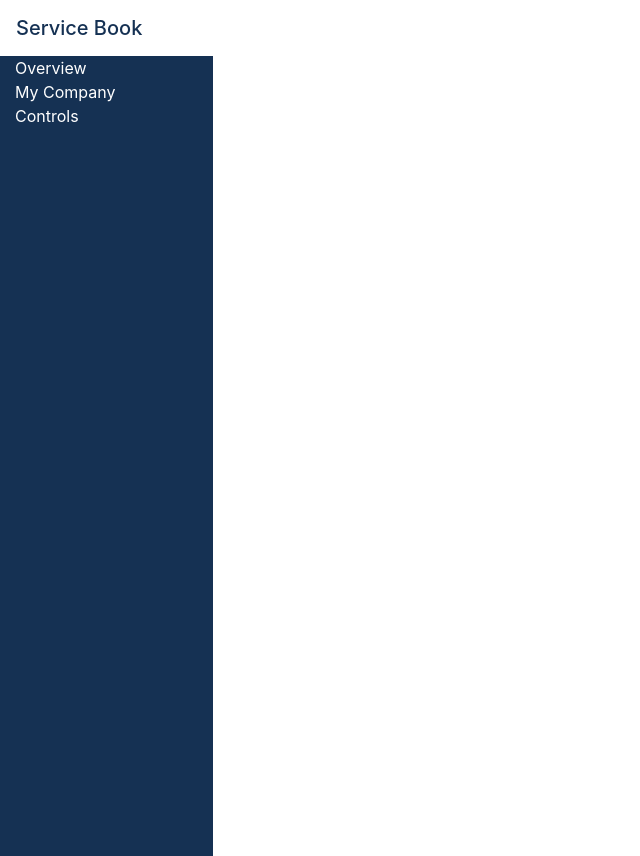
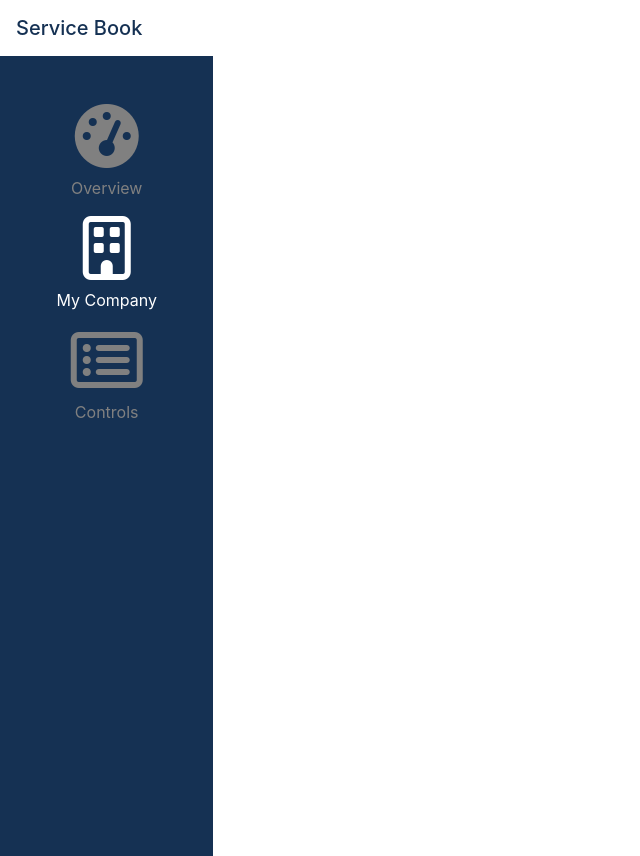
Before and after one commit to yolita15/ICB-intern-project-UI, an Angular app in the folder SBUI/: page / in a window 1280 px wide. Shown: the whole page, without its empty margins (0-640 px from the left). Built offline with nearby package versions, Linux system fonts and the light colour scheme.

Commit message:
Add fontawesome icons to the left side menu.

```diff
--- a/SBUI/src/app/app.component.css
+++ b/SBUI/src/app/app.component.css
@@ -8,5 +8,12 @@
 
 .left-menu {
     background-color: #153153;
+    color: gray;
+    text-align: center;
+    font-size: 1em;
+}
+
+.selected {
     color: white;
+    cursor: pointer;
 }
--- a/SBUI/src/app/app.component.html
+++ b/SBUI/src/app/app.component.html
@@ -6,9 +6,12 @@
   <div class="row h-100">
     <div class="col-md-2 left-menu">
       <div class="row">
-        <div class="col-md-12">Overview</div>
-        <div class="col-md-12">My Company</div>
-        <div class="col-md-12">Controls</div>
+        <div class="col-md-12 mt-5"><i class="fas fa-tachometer-alt fa-4x"></i></div>
+        <div class="col-md-12 mt-2">Overview</div>
+        <div class="col-md-12 mt-3 selected"><i class="far fa-building fa-4x"></i></div>
+        <div class="col-md-12 mt-2 selected">My Company</div>
+        <div class="col-md-12 mt-3"><i class="far fa-list-alt fa-4x"></i></div>
+        <div class="col-md-12 mt-2">Controls</div>
       </div>
     </div>
     <div class="col-md-10"></div>
```
